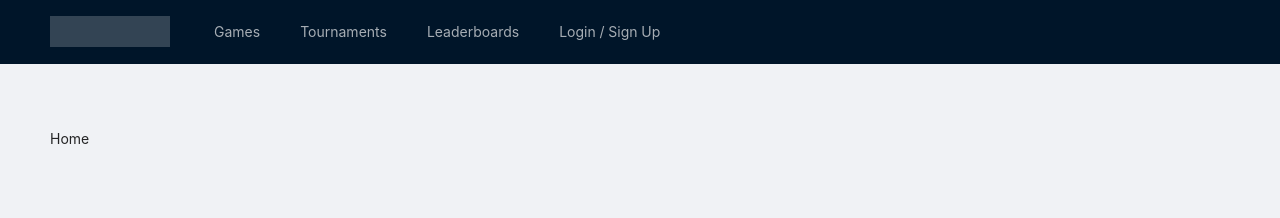
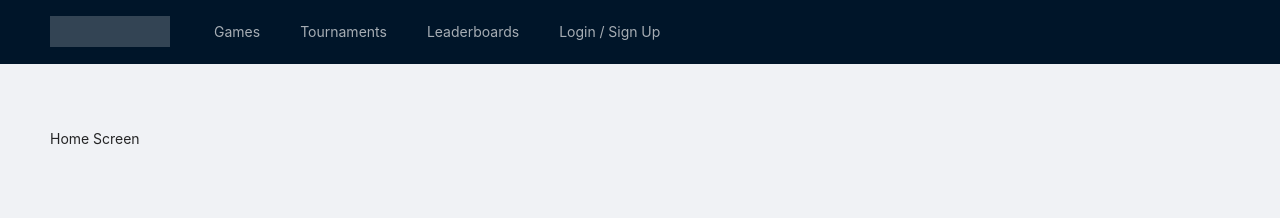
Before and after one commit to EddySum/outmatchgaming-front, a React (Create React App) app: page / in a window 1280 px wide. Shown: the top 218 px of the page. Built offline with nearby package versions, Linux system fonts and the light colour scheme; no server answers.

Commit message:
Added Home Screen component

```diff
--- a/src/App.tsx
+++ b/src/App.tsx
@@ -9,6 +9,7 @@ import { setUsername, toggleAuth } from './redux/actions/userActions';
 
 import Topbar from './components/Topbar/Topbar'
 import Login from './components/Login/Login'
+import Home from './components/Home/Home'
 
 import { Layout } from 'antd';
 
@@ -42,7 +43,7 @@ function App() {
             </Route>
 
             <Route exact path="/">
-              <p>Home</p>
+              <Home/>
             </Route>
             <Route path="/games">
               <p>Games Page</p>
--- /dev/null
+++ b/src/components/Home/Home.tsx
@@ -0,0 +1,11 @@
+import 'antd/dist/antd.css';
+import './Home.css';
+import React from 'react';
+
+function Home() {
+  return (
+      <p>Home Screen</p>
+  );
+}
+
+export default Home;
```
Also changed, not shown: src/components/Home/Home.css (added).
